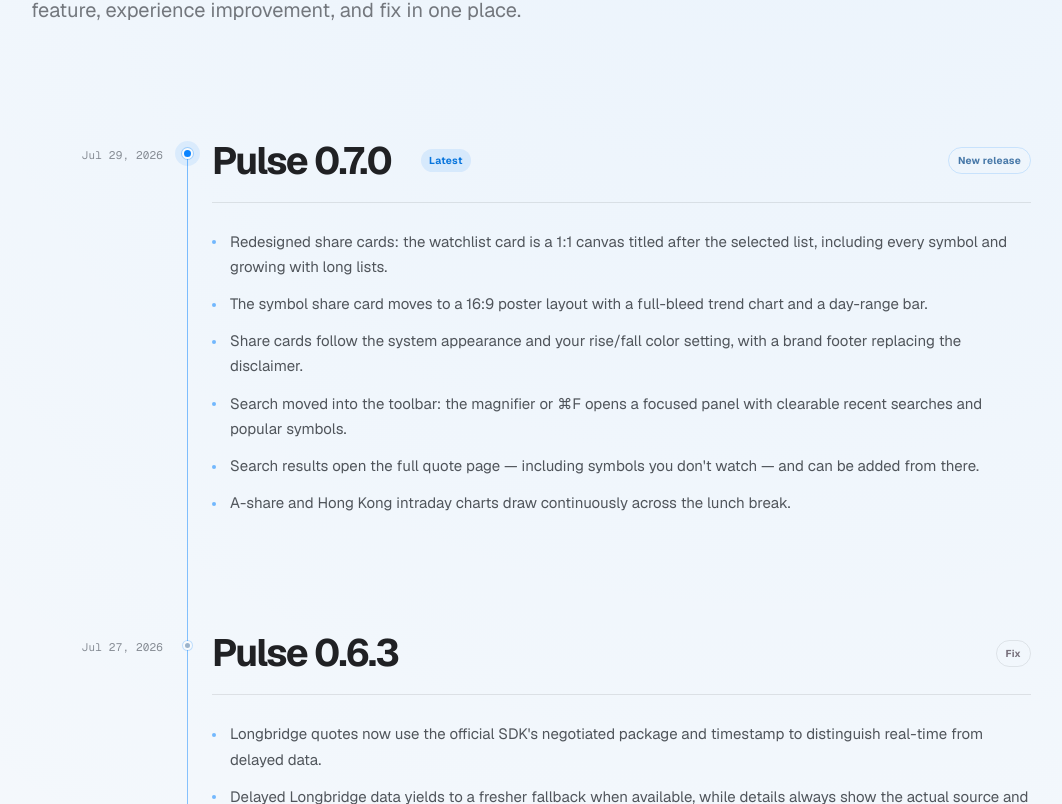
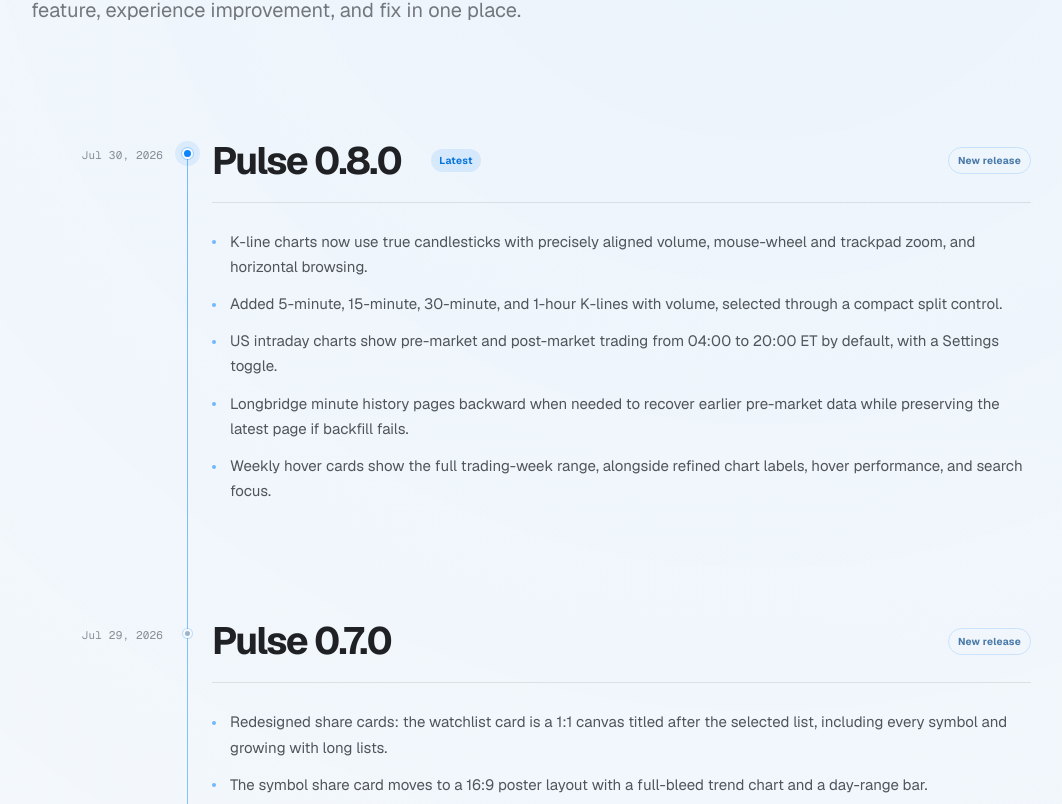
Before and after one commit to fatwang2/Pulse, a Next.js app in the folder website/: page /changelog in a window 1280 px wide. Shown: the part 516-1320 px from the top of the page, without its empty margins (109-1171 px from the left). Built offline with nearby package versions, Linux system fonts and the light colour scheme.

Commit message:
Update website download to Pulse 0.8.0

```diff
--- a/website/app/changelog/releases.ts
+++ b/website/app/changelog/releases.ts
@@ -9,6 +9,27 @@
 };
 
 export const releases: readonly Release[] = [
+  {
+    version: "0.8.0",
+    date: "2026-07-30",
+    kind: "release",
+    highlights: {
+      zh: [
+        "K 线图升级为标准蜡烛图，成交量与蜡烛严格对齐，并支持鼠标滚轮、触控板缩放和横向浏览。",
+        "新增 5 分、15 分、30 分和 1 小时 K 线，可通过紧凑的分段按钮与下拉菜单切换，均配有成交量。",
+        "美股分时图默认展示 04:00–20:00 的盘前与盘后行情，也可在设置中关闭。",
+        "Longbridge 分钟历史会在需要时自动向前补页，补齐更早的盘前数据；补页失败时仍保留最新行情。",
+        "周 K 悬停卡显示完整交易周区间，并优化了图表标签、悬停性能和搜索输入体验。",
+      ],
+      en: [
+        "K-line charts now use true candlesticks with precisely aligned volume, mouse-wheel and trackpad zoom, and horizontal browsing.",
+        "Added 5-minute, 15-minute, 30-minute, and 1-hour K-lines with volume, selected through a compact split control.",
+        "US intraday charts show pre-market and post-market trading from 04:00 to 20:00 ET by default, with a Settings toggle.",
+        "Longbridge minute history pages backward when needed to recover earlier pre-market data while preserving the latest page if backfill fails.",
+        "Weekly hover cards show the full trading-week range, alongside refined chart labels, hover performance, and search focus.",
+      ],
+    },
+  },
   {
     version: "0.7.0",
     date: "2026-07-29",
--- a/website/worker/index.ts
+++ b/website/worker/index.ts
@@ -3,13 +3,13 @@
 import handler from "vinext/server/app-router-entry";
 
 const latestDownload = {
-  version: "0.7.0",
-  fileName: "Pulse-0.7.0.dmg",
-  key: "releases/v0.7.0/Pulse-0.7.0.dmg",
+  version: "0.8.0",
+  fileName: "Pulse-0.8.0.dmg",
+  key: "releases/v0.8.0/Pulse-0.8.0.dmg",
   sourceUrl:
-    "https://github.com/fatwang2/Pulse/releases/download/v0.7.0/Pulse-0.7.0.dmg",
-  size: 11_741_359,
-  sha256: "7dd866c18f2d645c3fd6bbaa755b5d4d595b303fc119fcb9871002a871fa70cc",
+    "https://github.com/fatwang2/Pulse/releases/download/v0.8.0/Pulse-0.8.0.dmg",
+  size: 11_855_535,
+  sha256: "eac94686405da1ecd50680839101388bebdbff3631723cc9534cde4bbd87ffc4",
 } as const;
 
 interface DownloadObject {
```
Also changed, not shown: 2 other files (tests, documents, lock files or other folders).
